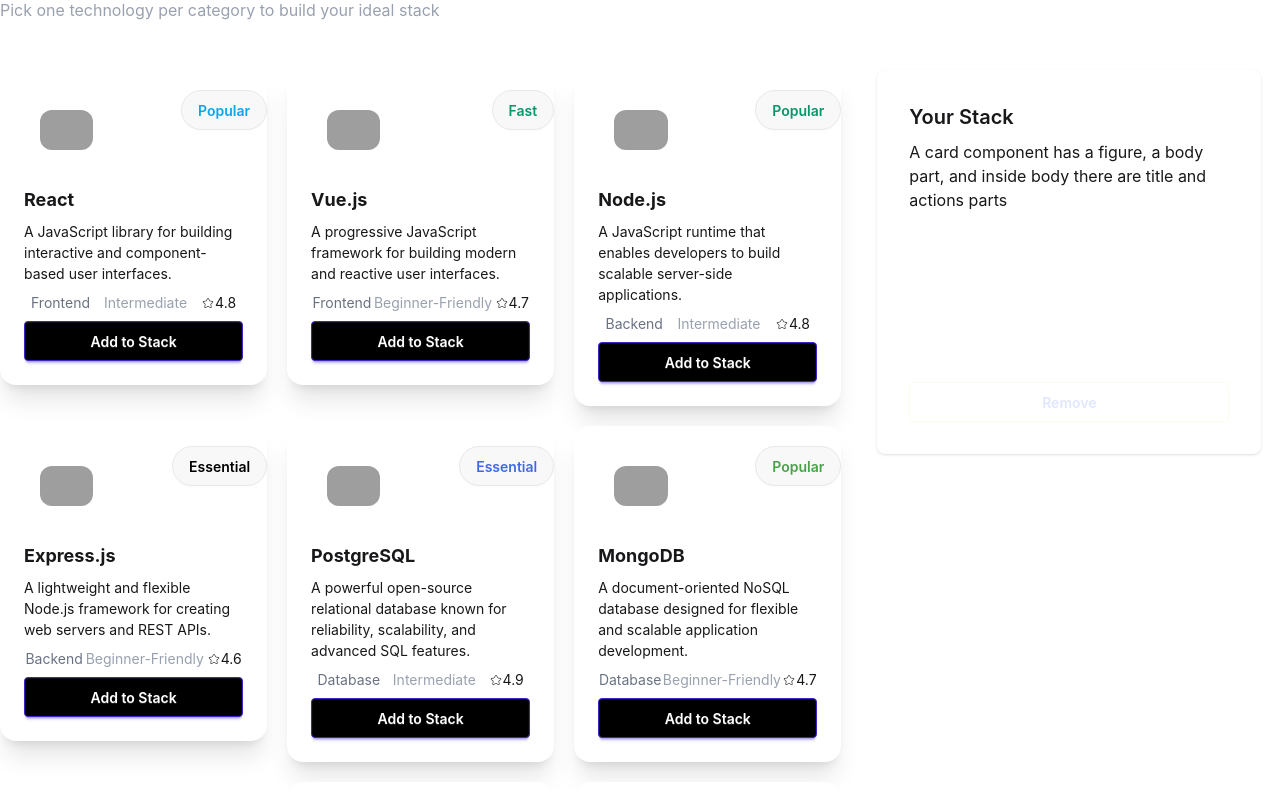
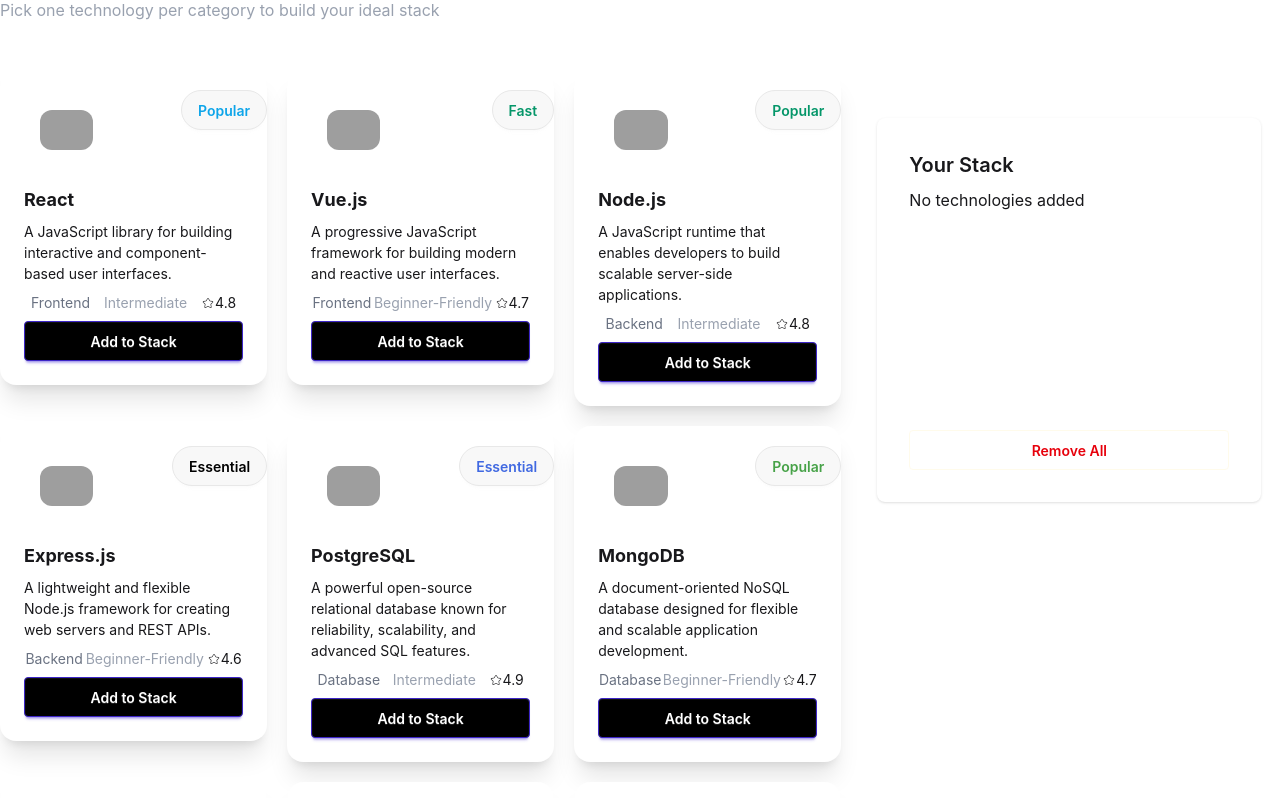
Before and after one commit to Iqbalsami12/tech-stack-repo, a React (Vite) app: page / in a window 1280 px wide. Shown: the part 762-1560 px from the top of the page. Built offline with nearby package versions, Linux system fonts and the light colour scheme; grey boxes are pictures that could not be loaded.

Commit message:
added remove functions

```diff
--- a/src/AvailableTechs/Available.tsx
+++ b/src/AvailableTechs/Available.tsx
@@ -1,7 +1,14 @@
-import SelectedStack from "../selectedStack/SelectedStack";
+import type { Dispatch, SetStateAction } from "react";
 import TechCards from "../techCards/TechCards";
+import type { ItechType } from "../techTypes";
 
-const Available = ({ technologies }) => {
+interface IAvailableProps{
+    technologies:ItechType[]
+     selectedTechs:ItechType[]
+    setSelectedTechs:Dispatch<SetStateAction<ItechType[]>>
+}
+
+const Available = ({ technologies, selectedTechs, setSelectedTechs }:IAvailableProps) => {
     return (
 
 
@@ -9,12 +16,12 @@
 
         <div className=" col-span-2 mt-12">
 
-        <TechCards technologies={technologies}></TechCards>
+        <TechCards technologies={technologies}  selectedTechs={selectedTechs}
+                setSelectedTechs={setSelectedTechs}></TechCards>
 
 
     </div>
 
-    <SelectedStack></SelectedStack>
 
 
     </div>
--- a/src/Technologies/Technologies.tsx
+++ b/src/Technologies/Technologies.tsx
@@ -1,20 +1,45 @@
-import { use } from "react";
+import { use, useState, type Dispatch, type SetStateAction } from "react";
 import type { ItechType } from "../techTypes";
 import Available from "../AvailableTechs/Available";
+import AvailableCards from "../techCards/AvailableCards";
+import SelectedStack from "../selectedStack/SelectedStack";
 
 interface TechProps {
     techPromise: Promise<ItechType[]>
+    selectedTechs:ItechType[]
+    setSelectedTechs:Dispatch<SetStateAction<ItechType[]>>
 }
 
 const Technologies = ({techPromise}: TechProps) => {
 
     const technologies = use(techPromise);
+    const [selectedTechs, setSelectedTechs] = useState<ItechType[]>([])
+
+
     return (
         <div className="container mx-auto mt-12">
            <h2 className="font-bold text-3xl">Explore The <span className="text-purple-500">Technologies</span></h2>
            <p className="text-gray-400">Pick one technology per category to build your ideal stack</p>
 
-        <Available technologies = {technologies}></Available>
+
+        <div className="grid grid-cols-3 gap-9 mt-12">
+            <div className="col-span-2 grid grid-cols-3 gap-5">
+                 {technologies.map((tech) => (
+            <AvailableCards
+                key={tech.id}
+                tech={tech}
+                selectedTechs={selectedTechs}
+                setSelectedTechs={setSelectedTechs}
+            />
+        ))}
+            </div>
+        <div className="col-span-1">
+        <SelectedStack selectedTechs={selectedTechs} setSelectedTechs={setSelectedTechs}></SelectedStack>
+        </div>
+        </div>
+
+
+
 
         </div>
 
--- a/src/selectedStack/SelectedStack.tsx
+++ b/src/selectedStack/SelectedStack.tsx
@@ -1,13 +1,54 @@
+import { useState, type Dispatch, type SetStateAction } from "react";
+import type { ItechType } from "../techTypes";
+import { TbTrash } from "react-icons/tb";
 
-const SelectedStack = () => {
+interface IselectedTechs{
+    selectedTechs:ItechType[]
+    setSelectedTechs:Dispatch<SetStateAction<ItechType[]>>
+}
+
+const SelectedStack = ({selectedTechs, setSelectedTechs}:IselectedTechs
+
+) => {
+
+    const handleRemoveTech =(tech:ItechType)=> {
+
+        const remainingTechs=selectedTechs.filter((selectedTech)=> selectedTech.id != tech.id)
+
+        setSelectedTechs(remainingTechs)
+    }
+
+    const handleRemoveStack =()=>{
+        setSelectedTechs([])
+    }
+
     return (
         <div>
              <div className=" mt-12 card w-96 bg-base-100 card-lg shadow-sm h-96">
   <div className="card-body">
     <h2 className="card-title">Your Stack</h2>
-    <p>A card component has a figure, a body part, and inside body there are title and actions parts</p>
+
+        {selectedTechs.length===0?(<p>No technologies added</p> ):(
+            selectedTechs.map((tech)=>(
+                <div className="flex gap-1.5 items-center" key={tech.id}>
+                    <img src={tech.icon}
+                    alt={tech.name}
+                    className="h-6 w-6"
+                    />
+                    <p>{tech.name}</p>
+                    <span  onClick={()=> handleRemoveTech(tech) }>
+                        <TbTrash></TbTrash>
+                        </span>
+                </div>)
+            )
+
+
+        )}
+
     <div className="justify-end card-actions">
-      <button className="btn btn-primary w-full border-amber-50 shadow-none bg-white">Remove</button>
+
+      <button onClick={handleRemoveStack}
+      className="btn btn-primary w-full border-amber-50 shadow-none bg-white text-red-600">Remove All</button>
     </div>
   </div>
 </div>
--- a/src/techCards/AvailableCards.tsx
+++ b/src/techCards/AvailableCards.tsx
@@ -1,13 +1,26 @@
 import { CiStar } from "react-icons/ci";
 import type { ItechType } from "../techTypes";
-import { useState } from "react";
+import { useState, type Dispatch, type SetStateAction } from "react";
 import  { toast } from "react-toastify";
 
-const AvailableCards = ({ tech}: { tech: ItechType  }) => {
+const AvailableCards = ({ tech, selectedTechs, setSelectedTechs}: { tech: ItechType, selectedTechs:ItechType[],setSelectedTechs:Dispatch<SetStateAction<ItechType[]>>  }) => {
 
-    const [isSelected, setIsSelected] = useState(false)
+    // const [isSelected, setIsSelected] = useState(false)
 
+    const handleSelectedTech = () => {
+
+        setSelectedTechs((selected) => [...selected, tech]);
+        ;
+        toast.success(`${tech.name} has been added to stack`)
+    }
+
+    const isSelected = selectedTechs.some(
+        (selectedTech) => selectedTech.id === tech.id
+    )
     return (
+
+
+
         <div>
             <div className={`card bg-base-100  shadow-xl transition-all duration-300 shadow-xl hover:-translate-y-2  rounded-2xl flex flex-col gap-3 `} >
                 <div className="flex justify-between items-center">
@@ -32,16 +45,14 @@
 
 
                     <div className="card-actions">
-                        <button onClick={() => {setIsSelected(true);
-                            toast.success(`${tech.name} has been added to stack`);}
-                        }
+                        <button onClick={handleSelectedTech}
 
 
-                            className={`btn btn-primary ${isSelected===true?"bg-gray-400 text-gray-700 ": " bg-black  text-white"} w-full`}
-                            disabled={isSelected}>
+                            className={`btn btn-primary ${isSelected?"bg-gray-400 text-gray-700 ": " bg-black  text-white"} w-full`}
+                            disabled={isSelected===true}>
 
 
-                            {isSelected === true ? "Added" : "Add to Stack"}
+                            {isSelected ? "Added" : "Add to Stack"}
                         </button>
                     </div>
                 </div>
--- a/src/techCards/TechCards.tsx
+++ b/src/techCards/TechCards.tsx
@@ -1,7 +1,14 @@
+import type { Dispatch, SetStateAction } from "react";
 import type { ItechType } from "../techTypes";
 import AvailableCards from "./AvailableCards";
+interface ITechCardsProps{
+     technologies:ItechType[]
+         selectedTechs:ItechType[]
+        setSelectedTechs:Dispatch<SetStateAction<ItechType[]>>
+}
 
-const TechCards = ({technologies}) => {
+
+const TechCards = ({technologies, selectedTechs, setSelectedTechs}:ITechCardsProps) => {
 
 
 
@@ -10,22 +17,14 @@
 
               <div className="grid grid-cols-3 gap-5">
 
-
-        {
-            technologies.map((tech: ItechType) => {
-                return (
-                <div key={tech.id}>
-
-                   <AvailableCards tech = {tech}></AvailableCards>
-
-                    </div>
-
-
-
-            );
-
-
-            })}
+        {technologies.map((tech) => (
+            <AvailableCards
+                key={tech.id}
+                tech={tech}
+                selectedTechs={selectedTechs}
+                setSelectedTechs={setSelectedTechs}
+            />
+        ))}
 
 
 
```
